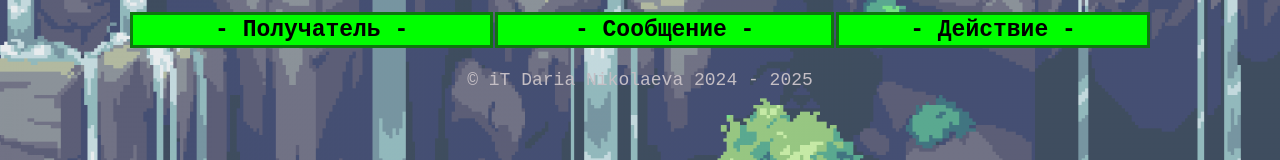
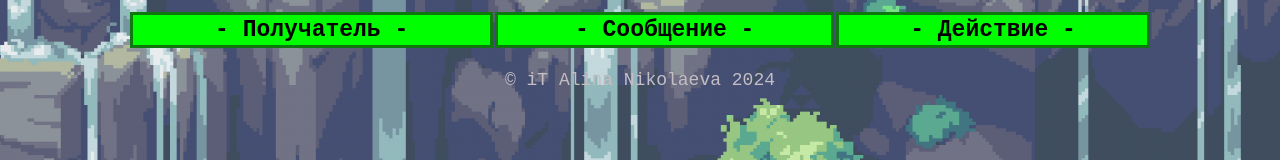
Before and after one commit to Exremum/Web-top1, a plain HTML site: page Twitter.html in a window 1280 px wide. Shown: the part 640-800 px from the top of the page. Drawn offline with Linux system fonts and the light colour scheme.

Commit message:
Update Twitter.html

```diff
--- a/Twitter.html
+++ b/Twitter.html
@@ -261,6 +261,6 @@
         // Загрузить сообщения при загрузке страницы
         window.onload = loadMessages;
     </script>
-    <p class="bottom-text">&copy; iT Daria Nikolaeva 2024 - 2025</p>
+    <p class="bottom-text">&copy; iT Alina Nikolaeva 2024</p>
 </body>
 </html>
```
